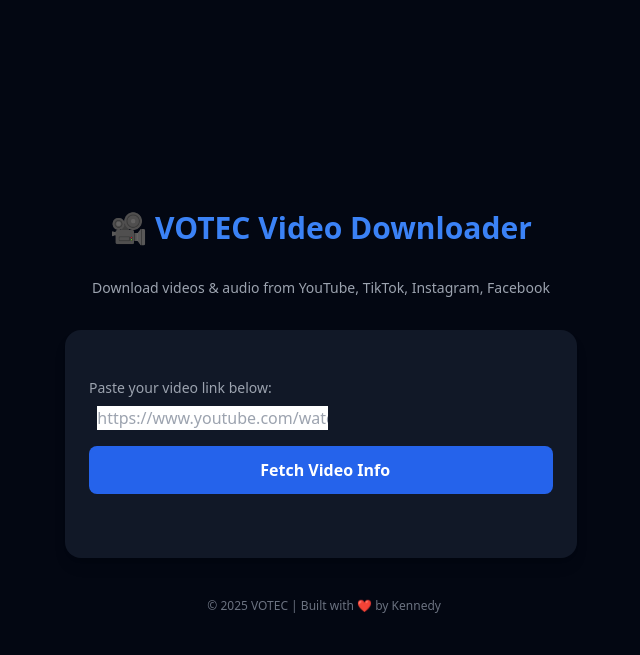
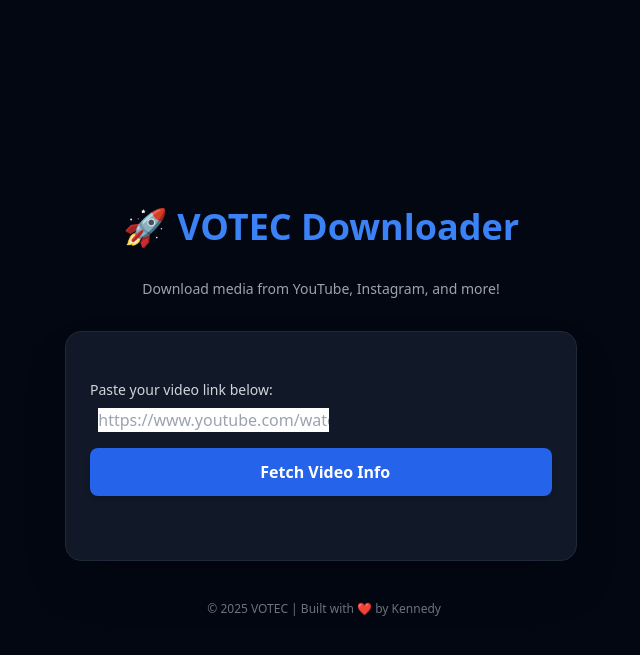
Before and after one commit to yhackerxl/votek-video, a Flask app: page / in a window 1280 px wide. Shown: the top 655 px of the page, without its empty margins (319-959 px from the left). Run offline with Flask 3, Linux system fonts and the light colour scheme; some libraries are stand-ins or nearby versions.

Commit message:
fixing bugs

```diff
--- a/app.py
+++ b/app.py
@@ -1,18 +1,13 @@
-from flask import Flask, render_template, request, send_file, jsonify
-# New imports for streaming
-from flask import Response, stream_with_context
+from flask import Flask, render_template, request, jsonify, Response, stream_with_context
 import yt_dlp
 import os
-import io # Used for in-memory buffer
 from pathlib import Path
-import uuid # Still useful for unique filename for the client
+import io
+import uuid
 
 app = Flask(__name__)
 
-# NOTE: The DOWNLOAD_FOLDER and its creation are no longer needed
-# DOWNLOAD_FOLDER = Path(__file__).parent / "downloads"
-# DOWNLOAD_FOLDER.mkdir(exist_ok=True)
-
+# NOTE: DOWNLOAD_FOLDER is no longer needed as we are streaming in memory.
 
 @app.route("/")
 def index():
@@ -20,7 +15,6 @@ def index():
 
 
 @app.route("/info", methods=["POST"])
-# The /info route remains the same as it doesn't download
 def get_video_info():
     data = request.get_json()
     url = data.get("url")
@@ -29,11 +23,17 @@ def get_video_info():
         return jsonify({"error": "No URL provided"}), 400
 
     try:
+        # --- Cookie Logic for Info Fetch ---
+        cookie_file = None
+        if "youtube.com" in url or "youtu.be" in url:
+            cookie_file = 'youtube_cookies.txt'
+        elif "instagram.com" in url or "instagr.am" in url:
+            cookie_file = 'instagram_cookies.txt'
+
         ydl_opts = {
             "quiet": True,
             "skip_download": True,
             "allow_unplayable_formats": True,
-            # Add this: Instruct yt-dlp to prioritize formats that include both audio and video
             "format": "bestvideo[ext=mp4][vcodec!=none]+bestaudio[ext=m4a]/best[ext=mp4]/best",
             "http_headers": {
                 "User-Agent": "Mozilla/5.0 (Windows NT 10.0; Win64; x64) "
@@ -42,6 +42,10 @@ def get_video_info():
             }
         }
 
+        # Add cookiefile only if needed (fixes bot detection)
+        if cookie_file:
+            ydl_opts['cookiefile'] = cookie_file
+
         with yt_dlp.YoutubeDL(ydl_opts) as ydl:
             info = ydl.extract_info(url, download=False)
             formats = []
@@ -49,7 +53,6 @@ def get_video_info():
             for f in info.get("formats", []):
                 if not f.get("url"):
                     continue
-
                 if f.get("format_note") == "DASH video" or f.get("format_note") == "DASH audio":
                     continue
 
@@ -76,6 +79,7 @@ def get_video_info():
 
     except Exception as e:
         print("Error in /info:", e)
+        # Note: If cookies are missing or invalid, the error will be in str(e)
         return jsonify({"error": str(e)}), 500
 
 
@@ -84,7 +88,7 @@ def download_video():
     data = request.get_json()
     url = data.get("url")
     format_id = data.get("format_id")
-    filename = data.get("filename", "video") # Get title from frontend
+    filename = data.get("filename", "video")
 
     if not url or not format_id:
         return jsonify({"error": "URL and format_id required"}), 400
@@ -92,28 +96,30 @@ def download_video():
     try:
         selected_format = format_id
         should_merge = False
+        cookie_file = None
 
+        # --- Cookie & Merge Logic for Download ---
         if "youtube.com" in url or "youtu.be" in url:
             selected_format = f"{format_id}+bestaudio"
             should_merge = True
+            cookie_file = 'youtube_cookies.txt'
+        elif "instagram.com" in url or "instagr.am" in url:
+            cookie_file = 'instagram_cookies.txt'
+        # For other sites, we let yt-dlp handle it with the selected format_id
 
-        # --- Yt-dlp hook to capture output as stream/bytes ---
         class BytesBufferLogger:
             def debug(self, msg): pass
             def warning(self, msg): pass
             def error(self, msg): print(f"YTDL-Error: {msg}")
 
-        # In-memory buffer to hold video data before streaming to client
         video_buffer = io.BytesIO()
 
         ydl_opts = {
-            # Use 'file' as the output template to write to the postprocessor's output object
-            "outtmpl": "-",
-            # The 'format' is crucial for selecting the stream
+            "outtmpl": "-", # Output to stdout/buffer
             "format": selected_format,
             "merge_output_format": "mp4",
             "quiet": True,
-            "logger": BytesBufferLogger(), # Use custom logger to suppress logs
+            "logger": BytesBufferLogger(),
             "allow_unplayable_formats": True,
             "http_headers": {
                 "User-Agent": "Mozilla/5.0 (Windows NT 10.0; Win64; x64) "
@@ -122,23 +128,24 @@ def download_video():
             }
         }
 
-        # Use the 'postprocessors' key to pipe the output to a Python file object (BytesIO)
+        if cookie_file:
+            ydl_opts['cookiefile'] = cookie_file
+
+        # Configure Postprocessors to pipe to the in-memory buffer
         if should_merge:
-             # Use the output object provided by yt-dlp's API
              ydl_opts["postprocessors"] = [{
                  'key': 'FFmpegVideoRemuxer',
                  'prefer_ffmpeg': True,
                  'exec': lambda info: [
-                     None, # Skip the default command
-                     {'out': video_buffer} # Pipe final output to the buffer
+                     None,
+                     {'out': video_buffer}
                  ],
              }]
         else:
-             # For non-merged formats, pipe directly to the output object
              ydl_opts['outtmpl'] = {'out': video_buffer}
 
 
-        # 1. Start the download/processing process (this runs in memory)
+        # 1. Start the download/processing process (in memory)
         with yt_dlp.YoutubeDL(ydl_opts) as ydl:
             ydl.download([url])
 
@@ -147,7 +154,7 @@ def download_video():
 
         # 3. Define the generator function for streaming chunks
         def generate():
-            chunk_size = 8192 # Define chunk size (8KB is common)
+            chunk_size = 8192
             while True:
                 chunk = video_buffer.read(chunk_size)
                 if not chunk:
@@ -157,11 +164,11 @@ def download_video():
         # 4. Return the Flask streaming response
         response = Response(
             stream_with_context(generate()),
-            # Instruct the browser to download the file
+            # Use 'attachment' to force the browser to download the file
             headers={
                 "Content-Disposition": f"attachment; filename=\"{filename}.mp4\"",
                 "Content-Type": "video/mp4",
-                # This is important for large file streaming
+                # Important for streaming large files
                 "Transfer-Encoding": "chunked"
             }
         )
@@ -169,9 +176,10 @@ def download_video():
 
     except Exception as e:
         print("Error during streaming download:", e)
-        # No cleanup needed since nothing was saved to disk
-        return jsonify({"error": f"Download failed. Did you install FFmpeg? Error: {str(e)}"}), 500
+        # Detailed error for debugging failed downloads/auth issues
+        return jsonify({"error": f"Download failed. Check URL or cookies. Error: {str(e)}"}), 500
 
 
 if __name__ == "__main__":
+    # Use gunicorn in production
     app.run(debug=True, port=5000)
--- a/templates/index.html
+++ b/templates/index.html
@@ -5,42 +5,50 @@
 <meta name="viewport" content="width=device-width, initial-scale=1.0">
 <title>VOTEC Video Downloader</title>
 <script src="https://cdn.tailwindcss.com"></script>
+<style>
+    body {
+        /* Fixes any remaining white areas */
+        background-color: #030712;
+    }
+</style>
 </head>
 <body class="bg-gray-950 text-white min-h-screen flex flex-col items-center justify-center p-4">
 
 <header class="text-center mb-8">
-  <h1 class="text-3xl font-bold text-blue-500">🎥 VOTEC Video Downloader</h1>
-  <p class="text-gray-400 text-sm mt-2">Download videos & audio from YouTube, TikTok, Instagram, Facebook</p>
+  <h1 class="text-4xl font-extrabold text-blue-500">🚀 VOTEC Downloader</h1>
+  <p class="text-gray-400 text-sm mt-2">Download media from YouTube, Instagram, and more!</p>
 </header>
 
-<div class="bg-gray-900 rounded-2xl p-6 w-full max-w-lg shadow-lg">
-  <label for="url" class="block text-sm text-gray-400 mb-2">Paste your video link below:</label>
-  <input id="url" type="text" placeholder="https://www.youtube.com/watch?v=..."
-         class="w-full p-3 rounded-lg bg-gray-800 border border-gray-700 focus:outline-none focus:ring-2 focus:ring-blue-500 text-white" />
-  <button id="fetchInfo" class="mt-4 w-full bg-blue-600 hover:bg-blue-700 transition-all py-3 rounded-lg font-semibold">
+<div class="bg-gray-900 rounded-2xl p-6 w-full max-w-lg shadow-2xl border border-gray-800">
+  <label for="url" class="block text-sm text-gray-300 mb-2 font-medium">Paste your video link below:</label>
+
+  <input id="url" type="text" placeholder="https://www.youtube.com/watch?v=..."
+         class="w-full p-3 rounded-lg bg-gray-700 border border-gray-600 focus:outline-none focus:ring-2 focus:ring-blue-500 text-white placeholder-gray-400 transition duration-150" />
+
+  <button id="fetchInfo" class="mt-4 w-full bg-blue-600 hover:bg-blue-700 transition-all py-3 rounded-lg font-semibold shadow-md hover:shadow-lg">
     Fetch Video Info
   </button>
 
-  <div id="videoInfo" class="mt-6 hidden bg-gray-800 p-4 rounded-lg">
-    <img id="thumbnail" class="rounded-lg mb-4 w-full" src="" alt="Thumbnail">
-    <h2 id="title" class="text-lg font-bold mb-4"></h2>
+  <div id="videoInfo" class="mt-6 hidden bg-gray-800 p-4 rounded-xl border border-gray-700">
+    <img id="thumbnail" class="rounded-lg mb-4 w-full object-cover aspect-video" src="" alt="Thumbnail">
+    <h2 id="title" class="text-xl font-bold mb-4 text-blue-300"></h2>
 
     <label class="text-gray-400 text-sm mb-1 font-semibold">Select Quality & Type:</label>
     <div class="relative mb-4">
-      <select id="formatSelect" class="appearance-none w-full p-3 rounded-lg bg-gray-800 border border-gray-700 text-white focus:outline-none focus:ring-2 focus:ring-blue-500"></select>
+            <select id="formatSelect" class="appearance-none w-full p-3 rounded-lg bg-gray-700 border border-gray-600 text-white focus:outline-none focus:ring-2 focus:ring-blue-500"></select>
       <div class="pointer-events-none absolute inset-y-0 right-0 flex items-center px-2 text-gray-400">▼</div>
     </div>
 
-    <button id="downloadBtn" class="mt-2 w-full bg-green-600 hover:bg-green-700 transition-all py-3 rounded-lg font-semibold">
+    <button id="downloadBtn" class="mt-2 w-full bg-green-600 hover:bg-green-700 transition-all py-3 rounded-lg font-semibold shadow-md hover:shadow-lg">
       Download
     </button>
 
-    <div class="mt-4 bg-gray-700 h-4 rounded-full overflow-hidden">
-      <div id="progressBar" class="bg-blue-500 h-4 w-0"></div>
+        <div class="mt-4 bg-gray-700 h-2 rounded-full overflow-hidden hidden" id="progressContainer">
+      <div id="progressBar" class="bg-blue-500 h-2 w-0 transition-all duration-300"></div>
     </div>
   </div>
 
-  <div id="status" class="mt-4 text-center text-sm text-gray-400"></div>
+  <div id="status" class="mt-4 text-center text-sm text-gray-300 font-medium"></div>
 </div>
 
 <footer class="mt-10 text-gray-500 text-xs text-center">
@@ -57,12 +65,14 @@ const formatSelect = document.getElementById('formatSelect');
 const statusBox = document.getElementById('status');
 const downloadBtn = document.getElementById('downloadBtn');
 const progressBar = document.getElementById('progressBar');
+const progressContainer = document.getElementById('progressContainer');
 
 fetchBtn.addEventListener('click', async () => {
   const url = urlInput.value.trim();
   if (!url) { statusBox.textContent = '⚠️ Enter a valid URL.'; return; }
   statusBox.textContent = '⏳ Fetching video info...';
   formatSelect.innerHTML = '';
+  progressContainer.classList.add('hidden'); // Hide progress on new fetch
 
   try {
     const res = await fetch('/info', {
@@ -71,7 +81,13 @@ fetchBtn.addEventListener('click', async () => {
       body: JSON.stringify({ url })
     });
     const data = await res.json();
-    if (data.error) { statusBox.textContent = `❌ ${data.error}`; return; }
+
+    // Handle error message from backend
+    if (data.error) {
+        statusBox.textContent = `❌ ${data.error}. Check URL/Cookies.`;
+        videoInfoDiv.classList.add('hidden');
+        return;
+    }
 
     videoInfoDiv.classList.remove('hidden');
     thumbnailImg.src = data.thumbnail;
@@ -97,12 +113,13 @@ fetchBtn.addEventListener('click', async () => {
 downloadBtn.addEventListener('click', async () => {
   const url = urlInput.value.trim();
   const format_id = formatSelect.value;
-  // Get a clean filename from the video title
-  const filename = titleEl.textContent.replace(/[^\w\s]/gi, "") || 'video';
+  // Clean up title for use as a filename
+  const filename = titleEl.textContent.replace(/[^\w\s\-\.]/gi, "_") || 'video';
 
   if (!url || !format_id) return;
-  statusBox.textContent = '⏳ Starting download stream...';
-  progressBar.style.width = '0%'; // Reset progress bar
+  statusBox.textContent = '⏳ Starting download stream... This may take a moment.';
+  progressBar.style.width = '0%';
+  progressContainer.classList.remove('hidden');
 
   try {
     // Send the filename along with the URL and format_id
@@ -113,38 +130,42 @@ downloadBtn.addEventListener('click', async () => {
     });
 
     if (!res.ok) {
-      // If the server returns an error, try to parse the error message
+      // Attempt to parse the server's error response
       const contentType = res.headers.get("content-type");
       if (contentType && contentType.indexOf("application/json") !== -1) {
         const err = await res.json();
         statusBox.textContent = `❌ ${err.error || 'Download failed'}`;
       } else {
-        // For non-JSON errors (like server 500), use generic message
         statusBox.textContent = `❌ Download failed with status: ${res.status}`;
       }
+      progressBar.style.width = '0%';
       return;
     }
 
-    // --- CRITICAL CHANGE FOR STREAMING ---
-    // Instead of reading the whole blob, we rely on the server's response headers
-    // (Content-Disposition) to prompt the browser to save the file directly.
+    // The browser automatically handles the download prompt due to Content-Disposition header.
+    // To trigger the download, we read the response as a blob and simulate the download link.
+    // Note: The previous logic relied on the browser downloading the response directly,
+    // but reading as a blob is needed to trigger the browser's save dialog reliably on all OS/browsers.
 
-    // To trigger the actual download from the server's streaming response,
-    // we use a simple fetch call. Since we no longer use a blob, we don't
-    // need the old link creation logic.
+    const blob = await res.blob();
+    const link = document.createElement('a');
+    link.href = window.URL.createObjectURL(blob);
+    link.download = filename + ".mp4"; // Ensure file extension is included
+    document.body.appendChild(link);
+    link.click();
+    document.body.removeChild(link);
+    window.URL.revokeObjectURL(link.href);
 
-    statusBox.textContent = '✅ Download started in your browser!';
+    statusBox.textContent = '✅ Download complete! Check your browser downloads.';
     progressBar.style.width = '100%';
-
-    // The browser will handle the file saving prompt due to the server's headers.
-    // We leave the fetch response to be consumed by the browser's download manager.
-
 
   } catch (err) {
     console.error(err);
-    statusBox.textContent = '🚨 Error during download. Check console for details.';
+    statusBox.textContent = '🚨 Fatal error during download.';
+    progressBar.style.width = '0%';
   }
 });
 </script>
+
 </body>
 </html>
```
